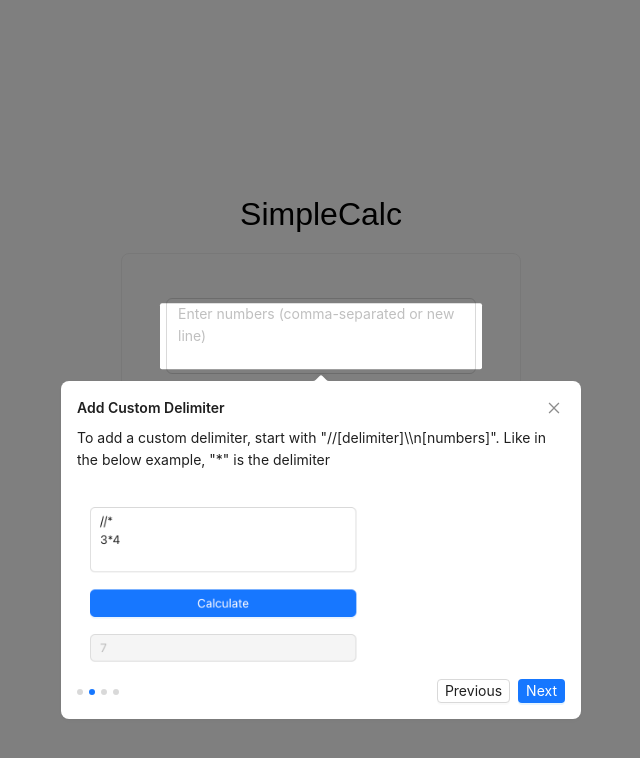
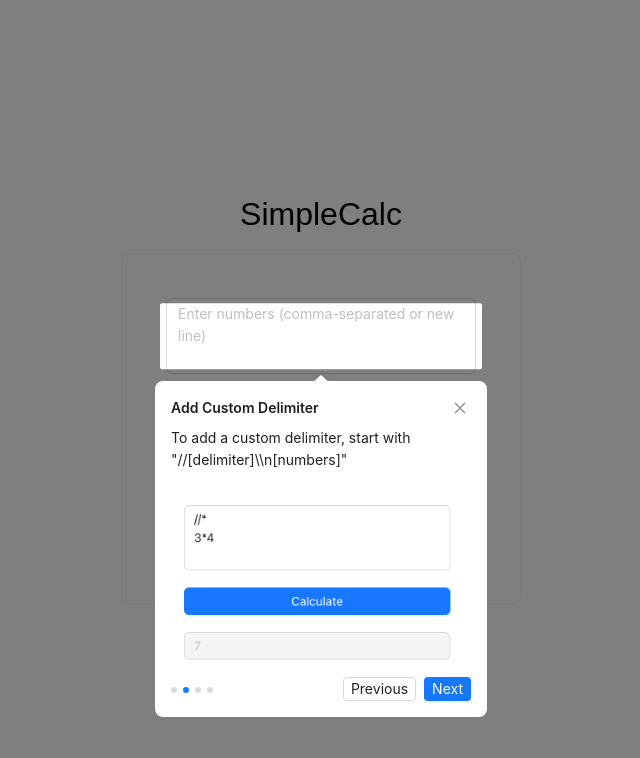
Before and after one commit to pizuCoder/string-calculator-tdd, a React (Create React App) app: page / in a window 1280 px wide. Both pictures are taken after a click on the button "Next". Shown: the top 758 px of the page, without its empty margins (319-959 px from the left). Built offline with nearby package versions, Linux system fonts and the light colour scheme.

Commit message:
tour step UI issue

```diff
--- a/src/App.tsx
+++ b/src/App.tsx
@@ -90,12 +90,12 @@ const App: React.FC = () => {
     {
       title: 'Add Custom Delimiter',
       description: (
-        <div>
-          <p>To add a custom delimiter, start with "//[delimiter]\\n[numbers]". Like in the below example, "*" is the delimiter</p>
+        <div style={{ maxWidth: '300px', margin: '0 auto' }}>
+          <p>To add a custom delimiter, start with "//[delimiter]\\n[numbers]"</p>
           <img
             src={exampleImg}
             alt="Custom Delimiter Example"
-            style={{ width: '100%', maxWidth: '300px', marginTop: '10px' }} // Adjust styles as needed
+            style={{ width: '100%', maxWidth: '300px', marginTop: '.5rem' }} // Adjust styles as needed
           />
         </div>
       ),
```
